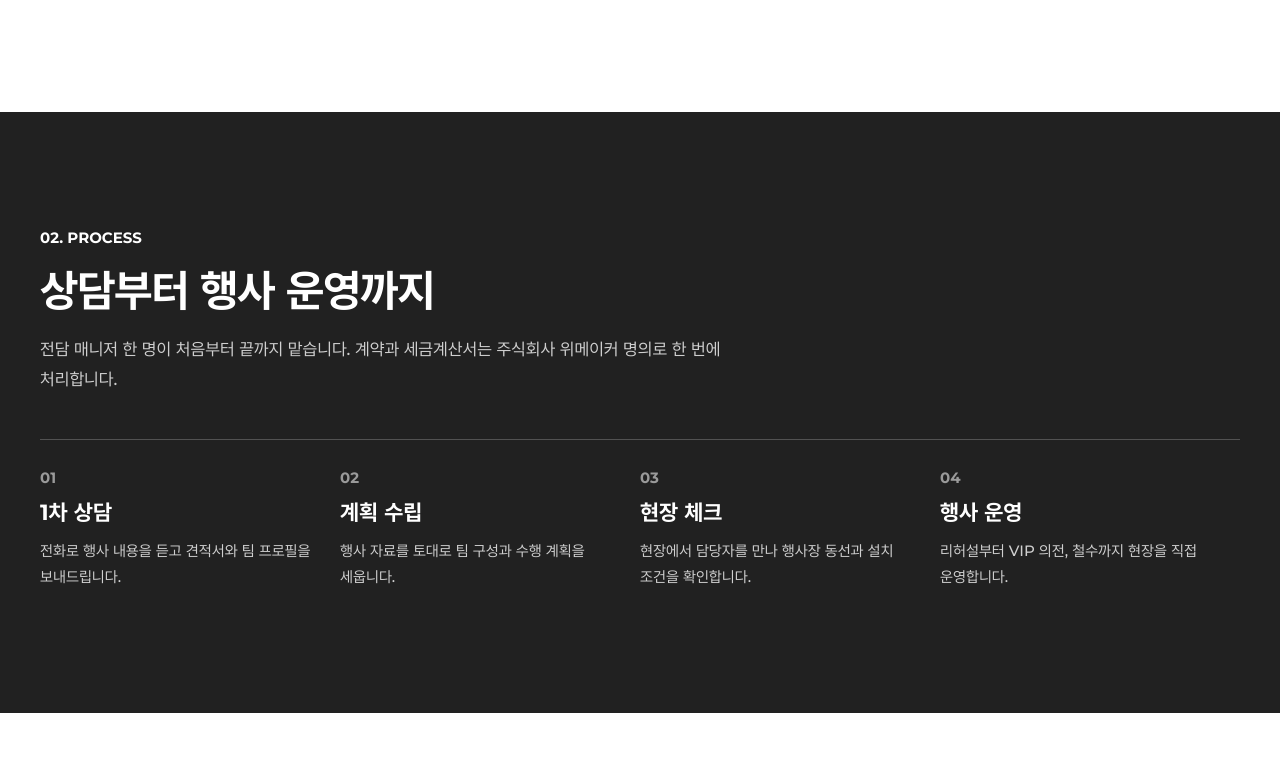
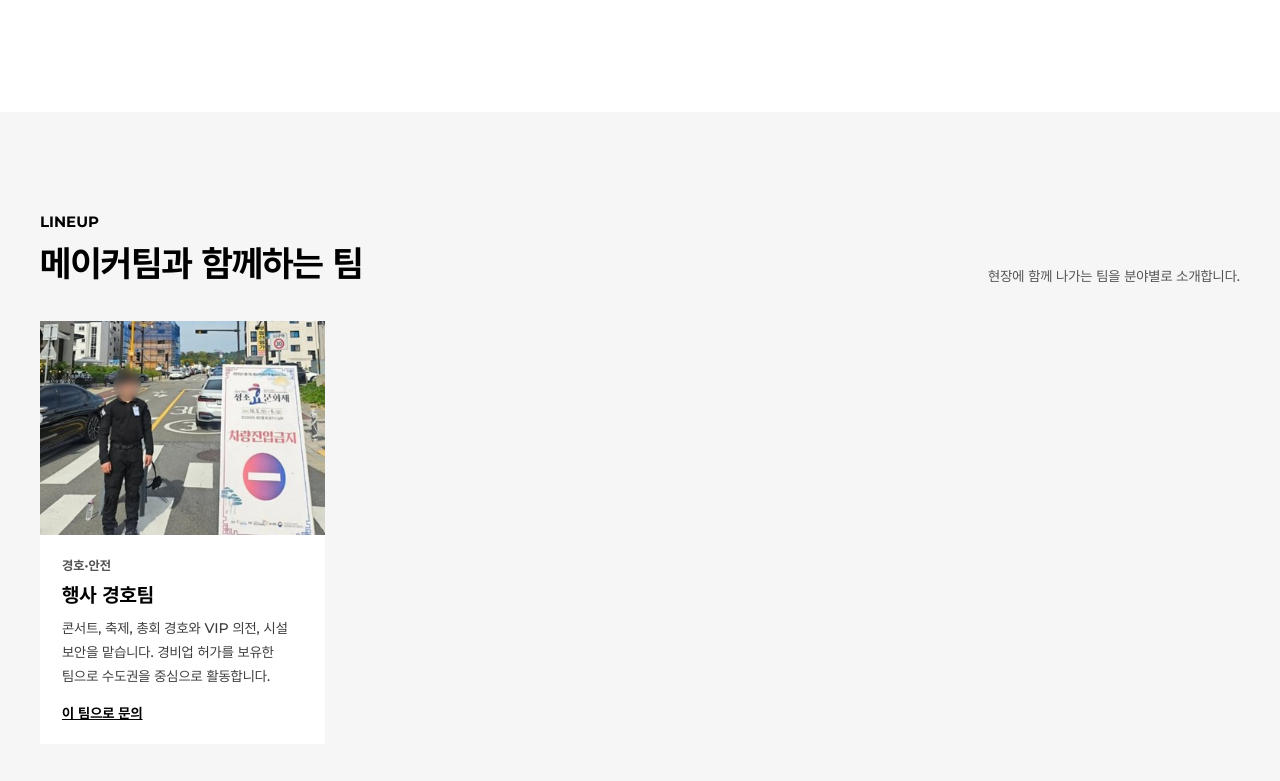
Before and after one commit to wemakea/makeateam-site, a plain HTML site: page index.html in a window 1280 px wide. Shown: the part 1479-2260 px from the top of the page. Drawn offline with Linux system fonts and the light colour scheme.

Commit message:
라인업 섹션 공개: 게재 동의한 경호팀 카드(얼굴 블러)
Co-Authored-By: Claude Opus 5.5 <noreply@anthropic.com>
Claude-Session: https://claude.ai/code/session_01ELuTmervXiw5gyTfuVbWSC

```diff
--- a/index.html
+++ b/index.html
@@ -295,17 +295,14 @@ a:focus-visible,button:focus-visible{outline:2px solid #FEE500;outline-offset:2p
 </section>
 
 <!-- 라인업: 실제 협력팀 동의가 들어오면 hidden 속성을 지우고 내용 교체 -->
-<section id="lineup" hidden style="background: #f6f6f6">
+<section id="lineup" style="background: #f6f6f6">
 <div style="max-width: 1280px; margin: 0 auto; box-sizing: border-box; padding: clamp(64px, 8vw, 100px) clamp(16px, 4vw, 40px); display: flex; flex-direction: column; gap: 36px">
 <div style="display: flex; flex-wrap: wrap; align-items: flex-end; justify-content: space-between; gap: 16px">
-<div style="display: flex; flex-direction: column; gap: 10px"><div style="font-size: 15px; font-weight: 700">LINEUP</div><h2 style="margin: 0; font-size: clamp(26px, 3vw, 36px); font-weight: 700; letter-spacing: -0.02em">메이커팀 공연 라인업</h2></div>
-<div style="font-size: 14px; color: #525252">예시 화면입니다. 실제 라인업은 오픈할 때 반영됩니다.</div>
+<div style="display: flex; flex-direction: column; gap: 10px"><div style="font-size: 15px; font-weight: 700">LINEUP</div><h2 style="margin: 0; font-size: clamp(26px, 3vw, 36px); font-weight: 700; letter-spacing: -0.02em">메이커팀과 함께하는 팀</h2></div>
+<div style="font-size: 14px; color: #525252">현장에 함께 나가는 팀을 분야별로 소개합니다.</div>
 </div>
-<div style="display: grid; grid-template-columns: repeat(auto-fit, minmax(250px, 1fr)); gap: 20px">
-<article style="background: #ffffff; display: flex; flex-direction: column"><img loading="lazy" src="assets/img/team-gugak.jpg" alt="야외 무대에서 연주하는 가야금 앙상블" style="width: 100%; aspect-ratio: 4 / 3; object-fit: cover"><div style="padding: 22px; display: flex; flex-direction: column; gap: 10px"><div style="font-size: 13px; font-weight: 700; color: #525252">국악</div><div style="font-size: 20px; font-weight: 700">가야금 앙상블</div><div style="font-size: 14px; line-height: 1.7; color: #3b3b3b">3~6인 구성. 기념식 오프닝과 개소식에 잘 맞습니다. 부산과 경남에서 활동합니다.</div><a href="#contact" style="margin-top: 6px; font-size: 14px; font-weight: 700">이 구성으로 문의</a></div></article>
-<article style="background: #ffffff; display: flex; flex-direction: column"><img loading="lazy" src="assets/img/team-strings.jpg" alt="준공식 무대의 실내악 앙상블 연주" style="width: 100%; aspect-ratio: 4 / 3; object-fit: cover"><div style="padding: 22px; display: flex; flex-direction: column; gap: 10px"><div style="font-size: 13px; font-weight: 700; color: #525252">클래식</div><div style="font-size: 20px; font-weight: 700">실내악 앙상블</div><div style="font-size: 14px; line-height: 1.7; color: #3b3b3b">4~6인 구성. 준공식과 창립기념식 오프닝에 잘 맞습니다. 전국에서 활동합니다.</div><a href="#contact" style="margin-top: 6px; font-size: 14px; font-weight: 700">이 구성으로 문의</a></div></article>
-<article style="background: #ffffff; display: flex; flex-direction: column"><img loading="lazy" src="assets/img/team-dance.jpg" alt="조명 아래 무대 위 댄스팀" style="width: 100%; aspect-ratio: 4 / 3; object-fit: cover"><div style="padding: 22px; display: flex; flex-direction: column; gap: 10px"><div style="font-size: 13px; font-weight: 700; color: #525252">퍼포먼스</div><div style="font-size: 20px; font-weight: 700">댄스 크루</div><div style="font-size: 14px; line-height: 1.7; color: #3b3b3b">6~8인 구성. 축제와 연말 행사 오프닝에 잘 맞습니다. 전국에서 활동합니다.</div><a href="#contact" style="margin-top: 6px; font-size: 14px; font-weight: 700">이 구성으로 문의</a></div></article>
-<article style="background: #ffffff; display: flex; flex-direction: column"><img loading="lazy" src="assets/img/team-band.jpg" alt="해변 무대에서 연주하는 밴드" style="width: 100%; aspect-ratio: 4 / 3; object-fit: cover"><div style="padding: 22px; display: flex; flex-direction: column; gap: 10px"><div style="font-size: 13px; font-weight: 700; color: #525252">밴드</div><div style="font-size: 20px; font-weight: 700">어쿠스틱 밴드</div><div style="font-size: 14px; line-height: 1.7; color: #3b3b3b">3~5인 구성. 야외 행사와 축제 배경 공연에 잘 맞습니다. 부산, 울산, 경남에서 활동합니다.</div><a href="#contact" style="margin-top: 6px; font-size: 14px; font-weight: 700">이 구성으로 문의</a></div></article>
+<div style="display: grid; grid-template-columns: repeat(auto-fill, minmax(250px, 1fr)); gap: 20px">
+<article style="background: #ffffff; display: flex; flex-direction: column"><img loading="lazy" src="assets/img/team-security.jpg" alt="축제 차량 통제 구역에 선 경호 요원" style="width: 100%; aspect-ratio: 4 / 3; object-fit: cover"><div style="padding: 22px; display: flex; flex-direction: column; gap: 10px"><div style="font-size: 13px; font-weight: 700; color: #525252">경호·안전</div><div style="font-size: 20px; font-weight: 700">행사 경호팀</div><div style="font-size: 14px; line-height: 1.7; color: #3b3b3b">콘서트, 축제, 총회 경호와 VIP 의전, 시설 보안을 맡습니다. 경비업 허가를 보유한 팀으로 수도권을 중심으로 활동합니다.</div><a href="#contact" style="margin-top: 6px; font-size: 14px; font-weight: 700">이 팀으로 문의</a></div></article>
 </div>
 </div>
 </section>
```
Also changed, not shown: assets/img/team-security.jpg (added).
